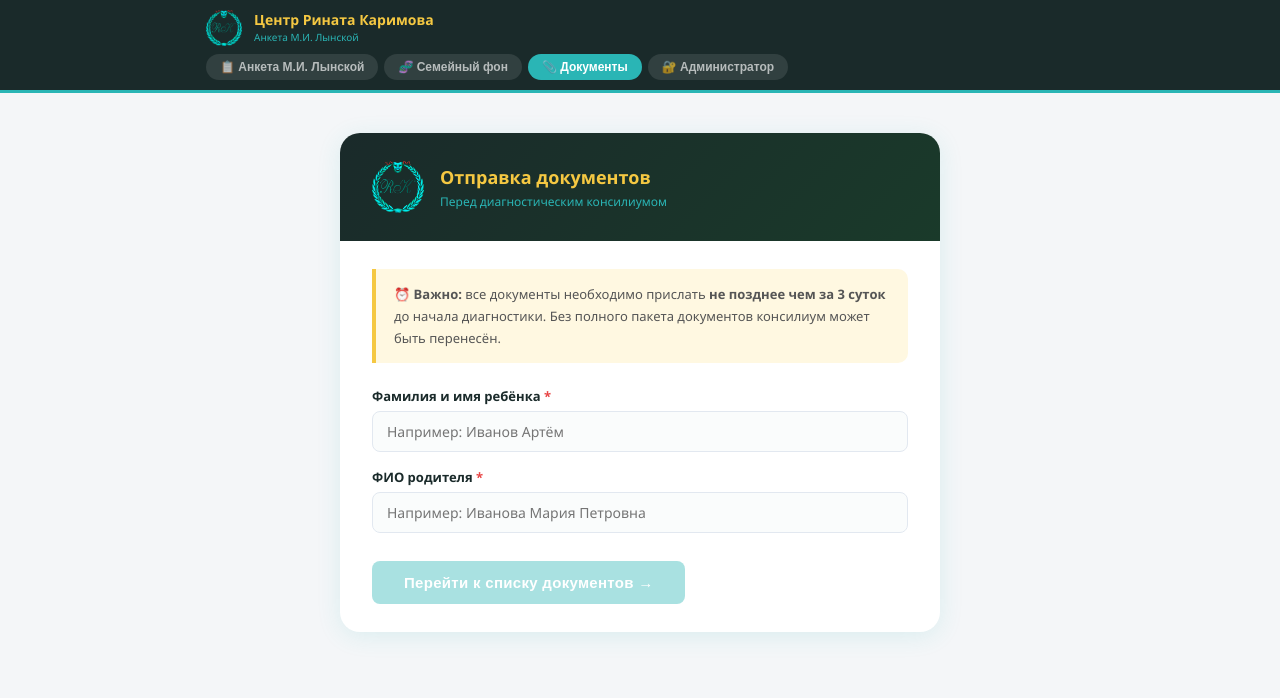
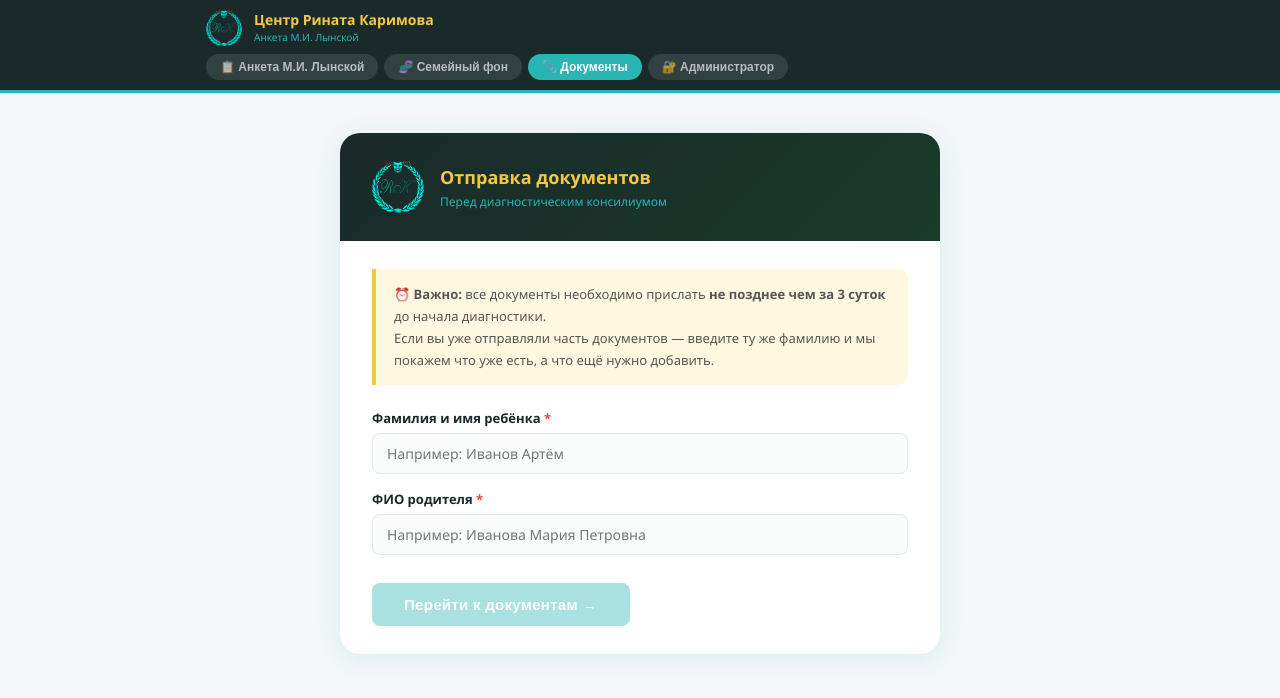
Before and after one commit to denis9069671457-sketch/anketa-rk, a React (Vite) app: page / in a window 1280 px wide. Both pictures are taken after a click on the button "📎 Документы". Shown: the top 698 px of the page. Built offline with nearby package versions, Linux system fonts and the light colour scheme.

Commit message:
Enhance DocumentsScreen with previous submission support

```diff
--- a/src/App.jsx
+++ b/src/App.jsx
@@ -922,8 +922,8 @@ function FamilyForm({ onSubmit }) {
 }
 
 // ─── Documents Screen ────────────────────────────────────────────────────────
-function DocumentsScreen({ parentName, childName, onSubmit }) {
-  const [checked, setChecked] = useState({});
+function DocumentsScreen({ parentName, childName, onSubmit, prevChecked = {}, prevDocs = null }) {
+  const [checked, setChecked] = useState(prevChecked || {});
   const [files, setFiles] = useState({});
   const [uploading, setUploading] = useState(false);
   const [comment, setComment] = useState("");
@@ -984,6 +984,13 @@ function DocumentsScreen({ parentName, childName, onSubmit }) {
         </div>
       </div>
 
+      {/* История предыдущей отправки */}
+      {prevDocs && (
+        <div style={{ background:"#fff8e1", borderLeft:`4px solid ${C.yellow}`, borderRadius:"0 12px 12px 0", padding:"14px 18px", marginBottom:16, fontSize:13, color:"#555", lineHeight:1.7 }}>
+          🔄 <b>Найдена предыдущая отправка</b> от {new Date(prevDocs.date).toLocaleDateString("ru-RU")}.<br/>
+          Документы которые вы уже отметили — отмечены галочками. Добавьте недостающие и прикрепите файлы.
+        </div>
+      )}
       {/* Статус */}
       {totalChecked > 0 && (
         <div style={{ background:C.tealLight, borderRadius:10, padding:"10px 16px", marginBottom:16, fontSize:13, color:C.tealDark, fontWeight:600 }}>
@@ -1062,11 +1069,46 @@ function DocumentsScreen({ parentName, childName, onSubmit }) {
 }
 
 // ─── DocsOnlyForm ────────────────────────────────────────────────────────────
+async function loadPreviousDocs(childName) {
+  try {
+    const name = childName.trim().toLowerCase();
+    const res = await sbFetch(
+      `/rest/v1/ankety?select=*&form_type=eq.documents&order=date.desc`
+    );
+    const data = await res.json();
+    if (!Array.isArray(data)) return null;
+    // Find by child name (case-insensitive)
+    const match = data.find(r => {
+      const n = (r.answers?.s0_1 || r.parent_name || "").toLowerCase();
+      return n.includes(name) || name.includes(n.split(" ")[0]);
+    });
+    return match || null;
+  } catch(e) { return null; }
+}
+
 function DocsOnlyForm({ onSubmit }) {
   const [step, setStep] = useState("info");
   const [childName, setChildName] = useState("");
   const [parentName, setParentName] = useState("");
+  const [searching, setSearching] = useState(false);
+  const [prevDocs, setPrevDocs] = useState(null); // previous submission
+  const [prevChecked, setPrevChecked] = useState({}); // already sent docs
   const [done, setDone] = useState(false);
+
+  const handleSearch = async () => {
+    if (!childName.trim() || !parentName.trim()) return;
+    setSearching(true);
+    const prev = await loadPreviousDocs(childName);
+    if (prev) {
+      try {
+        const checked = JSON.parse(prev.answers?.checkedDocs || "{}");
+        setPrevChecked(checked);
+        setPrevDocs(prev);
+      } catch(e) {}
+    }
+    setSearching(false);
+    setStep("docs");
+  };
 
   if (done) return (
     <div style={{ maxWidth:600, margin:"60px auto", padding:"0 20px", textAlign:"center" }}>
@@ -1091,7 +1133,8 @@ function DocsOnlyForm({ onSubmit }) {
         </div>
         <div style={{ padding:"28px 32px" }}>
           <div style={{ background:"#fff8e1", borderLeft:`4px solid ${C.yellow}`, borderRadius:"0 10px 10px 0", padding:"14px 18px", marginBottom:24, fontSize:13, color:"#555", lineHeight:1.7 }}>
-            ⏰ <b>Важно:</b> все документы необходимо прислать <b>не позднее чем за 3 суток</b> до начала диагностики. Без полного пакета документов консилиум может быть перенесён.
+            ⏰ <b>Важно:</b> все документы необходимо прислать <b>не позднее чем за 3 суток</b> до начала диагностики.<br/>
+            Если вы уже отправляли часть документов — введите ту же фамилию и мы покажем что уже есть, а что ещё нужно добавить.
           </div>
           <div style={{ marginBottom:16 }}>
             <label style={{ display:"block", fontSize:13, fontWeight:600, color:C.dark, marginBottom:6 }}>Фамилия и имя ребёнка <span style={{color:"#e84545"}}>*</span></label>
@@ -1102,11 +1145,13 @@ function DocsOnlyForm({ onSubmit }) {
           <div style={{ marginBottom:28 }}>
             <label style={{ display:"block", fontSize:13, fontWeight:600, color:C.dark, marginBottom:6 }}>ФИО родителя <span style={{color:"#e84545"}}>*</span></label>
             <input type="text" value={parentName} onChange={e=>setParentName(e.target.value)}
+              onKeyDown={e=>e.key==="Enter"&&handleSearch()}
               placeholder="Например: Иванова Мария Петровна"
               style={{ width:"100%", border:`1.5px solid ${parentName?C.teal:C.grayBorder}`, borderRadius:8, padding:"10px 14px", fontSize:14, color:C.dark, outline:"none", boxSizing:"border-box", background:"#fafcfc", fontFamily:"inherit" }}/>
           </div>
-          <Btn onClick={()=>setStep("docs")} variant="primary" disabled={!childName.trim()||!parentName.trim()} style={{ fontSize:15, padding:"13px 32px", opacity:childName.trim()&&parentName.trim()?1:0.4 }}>
-            Перейти к списку документов →
+          <Btn onClick={handleSearch} variant="primary" disabled={!childName.trim()||!parentName.trim()||searching}
+            style={{ fontSize:15, padding:"13px 32px", opacity:childName.trim()&&parentName.trim()?1:0.4 }}>
+            {searching ? "⏳ Проверяем историю..." : "Перейти к документам →"}
           </Btn>
         </div>
       </div>
@@ -1117,6 +1162,8 @@ function DocsOnlyForm({ onSubmit }) {
     <DocumentsScreen
       parentName={parentName}
       childName={childName}
+      prevChecked={prevChecked}
+      prevDocs={prevDocs}
       onSubmit={async (docData) => {
         await onSubmit({ ...docData, answers: { ...docData.answers, s0_1: childName } });
         setDone(true);
```
